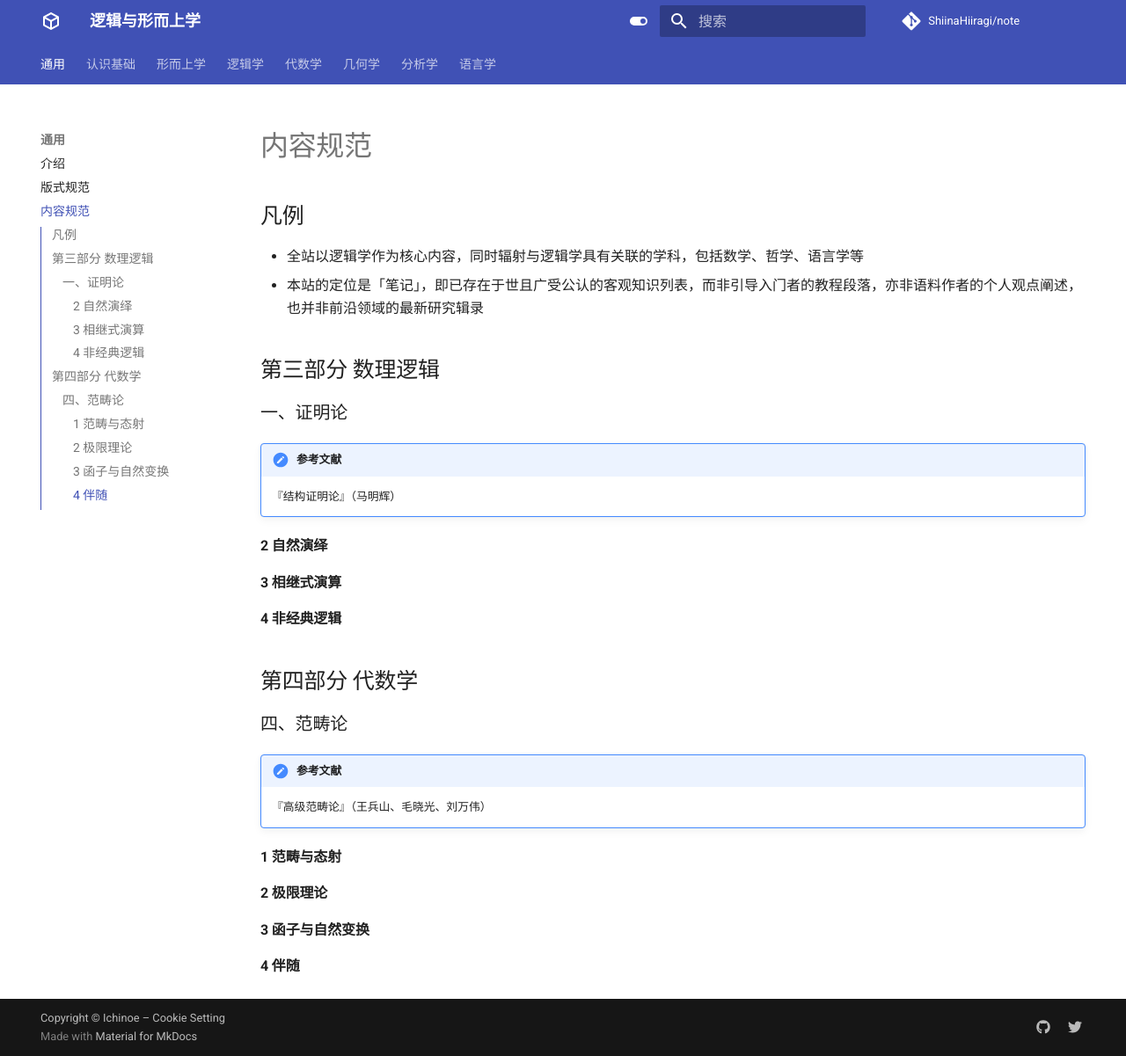
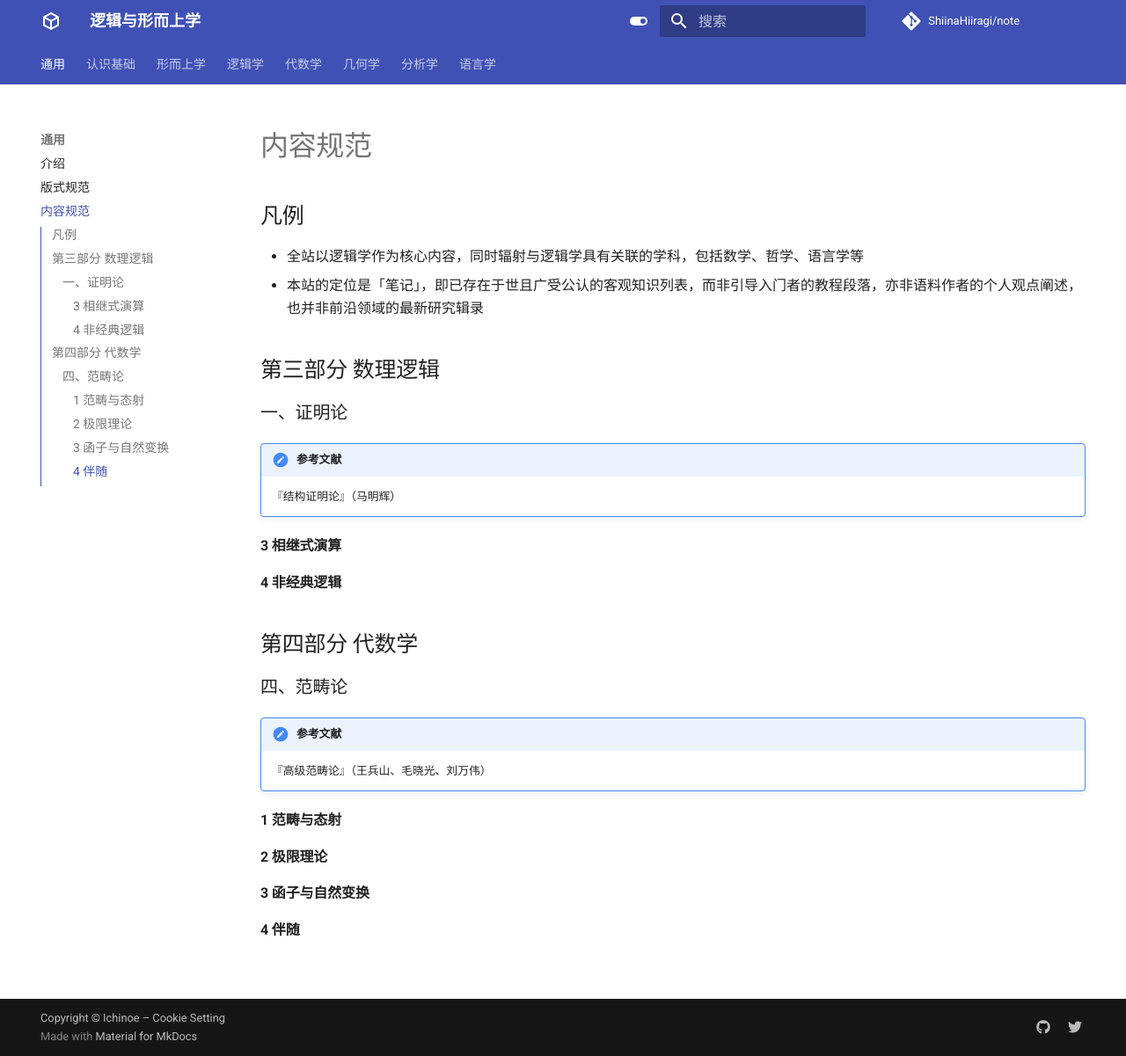
Before and after one commit to ShiinaHiiragi/note, an MkDocs documentation site: the page built from docs/intro/toc.md, in a window 1280 px wide and 1201 px high. Shown: the whole window at 88% size. Built offline with MkDocs 1.6.1 and Material for MkDocs 9.7.7, drawn with Linux system fonts in a browser that asks for light colours; comment, search, counter and statistics services are not loaded.

Commit message:
change toc

```diff
--- a/docs/intro/toc.md
+++ b/docs/intro/toc.md
@@ -9,8 +9,6 @@
 
 !!! note "参考文献"
     『结构证明论』（马明辉）
-
-#### 2 自然演绎
 
 #### 3 相继式演算
 
--- a/mkdocs.yml
+++ b/mkdocs.yml
@@ -148,7 +148,7 @@ nav:
     - 一、证明论:
       - 1 经典逻辑: logic/prf/cls.md
       - 2 自然演绎: logic/prf/nat.md
-      # - 3 相继式演算: logic/prf/seq.md
+      - 3 相继式演算: logic/prf/seq.md
       - 4 非经典逻辑: logic/prf/ncl.md
       - 5 序数分析: logic/prf/ord.md
     - 二、模型论:
```
